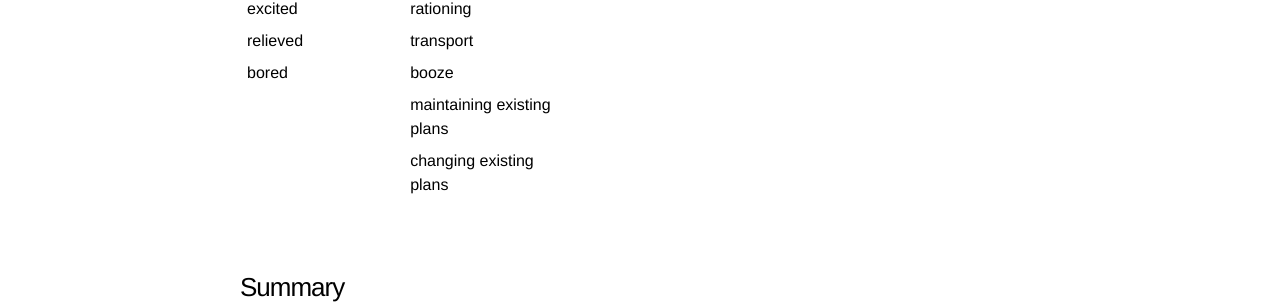
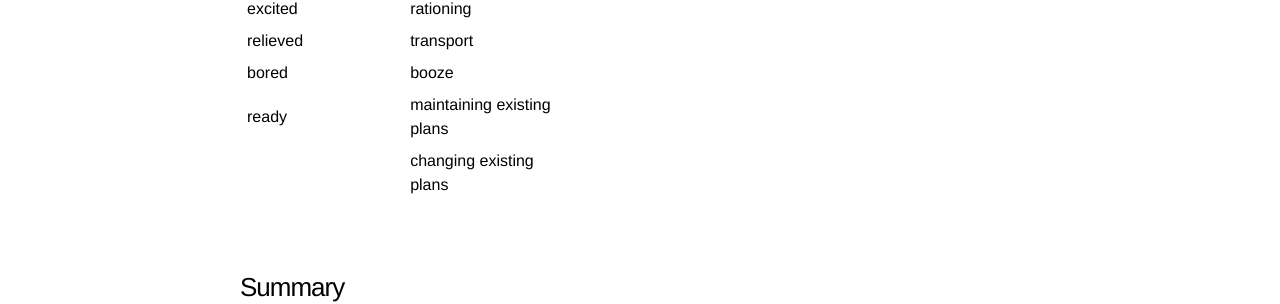
Before and after one commit to jenningsanderson/Twitter-Evacuation-Patterns, a Jekyll site: the page built from _posts/2014-09-07-Qualitative-Coding.md, in a window 1280 px wide. Shown: the part 740-1044 px from the top of the page. Built offline with Jekyll 4.4.1, drawn with Linux system fonts in a browser that asks for light colours.

Commit message:
updated to add ready to the coding scheme

```diff
--- a/_posts/2014-09-07-Qualitative-Coding.md
+++ b/_posts/2014-09-07-Qualitative-Coding.md
@@ -18,7 +18,7 @@ permalink: "/coding"
 | excited	                         | rationing            |             |                        |                        |
 | relieved                         | transport            |             |                        |                        |
 | bored                            | booze                |             |                        |                        |
-|                                  | maintaining existing plans|        |                        |                        |
+| ready                            | maintaining existing plans|        |                        |                        |
 |                                  | changing existing plans |          |                        |                        |
 |                                  |                      |             |                        |                        |
 
```
